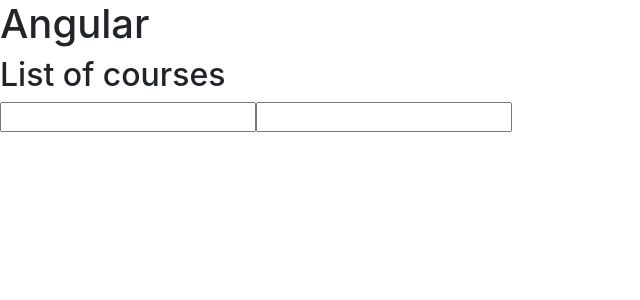
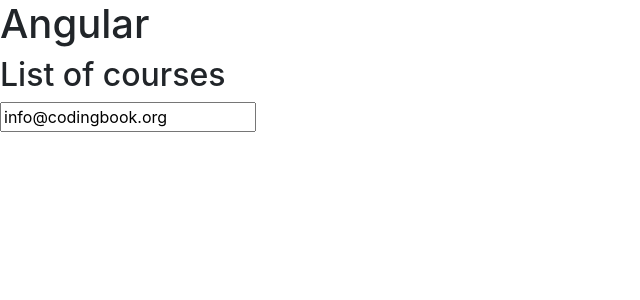
Before and after one commit to CodingBookOrg/cb-angular, an Angular app in the folder hello-world/: page / in a window 1280 px wide. Shown: the top 300 px of the page, without its empty margins (0-640 px from the left). Built offline with nearby package versions, Linux system fonts and the light colour scheme.

Commit message:
Two way binding

```diff
--- a/hello-world/src/app/app.module.ts
+++ b/hello-world/src/app/app.module.ts
@@ -6,6 +6,8 @@
 import { CoursesComponent } from './courses.component';
 import { CourseComponent } from './course/course.component';
 import { CoursesService } from './courses.service';
+import { FormsModule } from '@angular/forms';
+
 
 @NgModule({
   declarations: [
@@ -15,7 +17,8 @@
   ],
   imports: [
     BrowserModule,
-    AppRoutingModule
+    AppRoutingModule,
+    FormsModule
   ],
   providers: [
     CoursesService
--- a/hello-world/src/app/courses.component.ts
+++ b/hello-world/src/app/courses.component.ts
@@ -2,21 +2,15 @@
 import { Component } from '@angular/core';
 @Component({
     selector: "courses",
-    /** https://www.w3schools.com/Jsref/dom_obj_style.asp */
     template: `<h2>{{ title}}</h2>
-        <input type="text" (keyup.enter)="onKeyup($event)">
-        <input #email type="text" (keyup.enter)="onKeyup2(email.value)">
+        <input [(ngModel)]="email" (keyup.enter)="onKeyup()"/>
         `
 })
 export class CoursesComponent {
     title: string = "List of courses";
-    isActive = true;
+    email = "info@codingbook.org";
 
-    onKeyup($event) {
-        console.log($event.target.value);
-    }
-
-    onKeyup2(email) {
-        console.log(email);
+    onKeyup() {
+        console.log(this.email);
     }
 }
```
